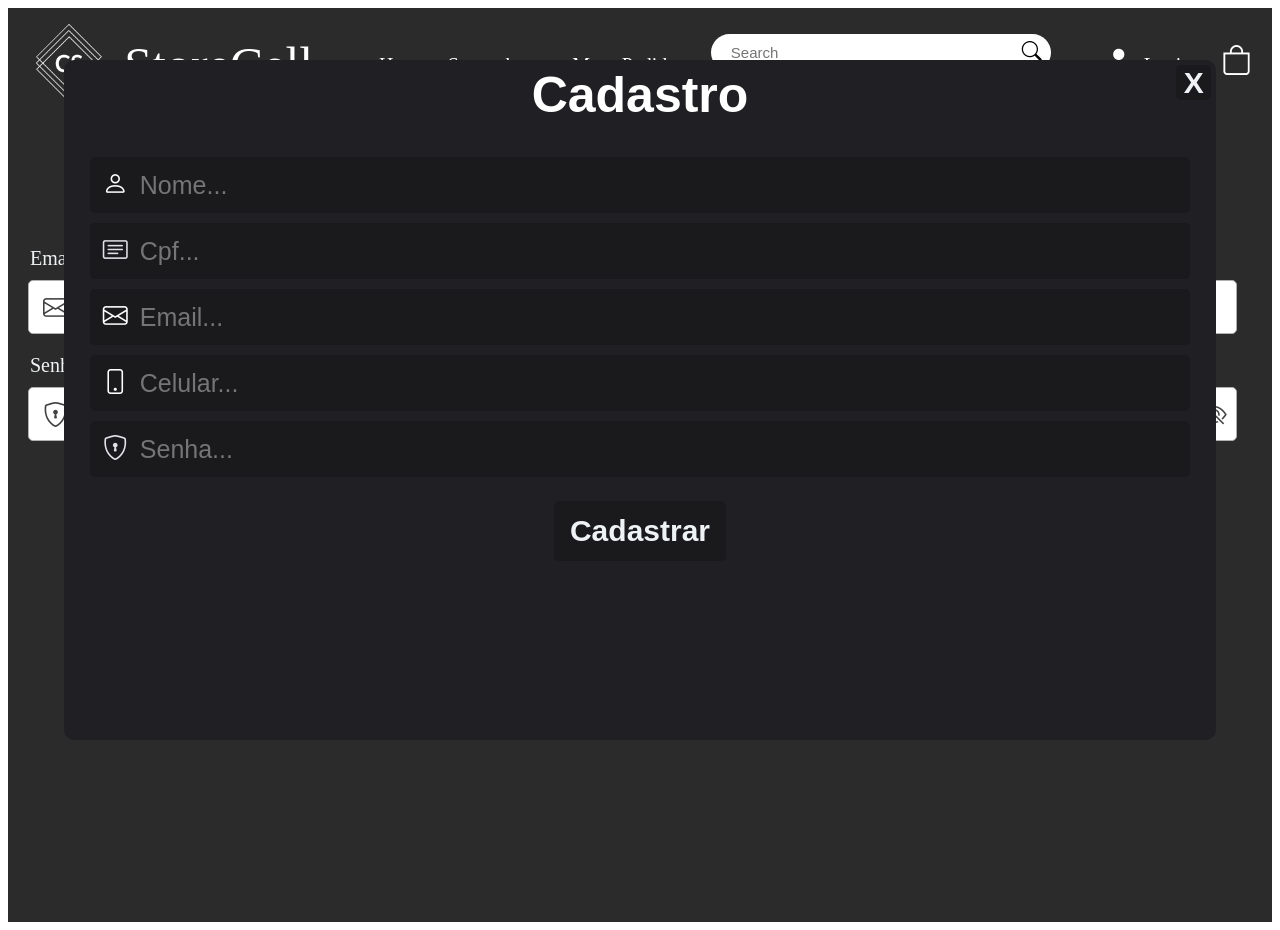
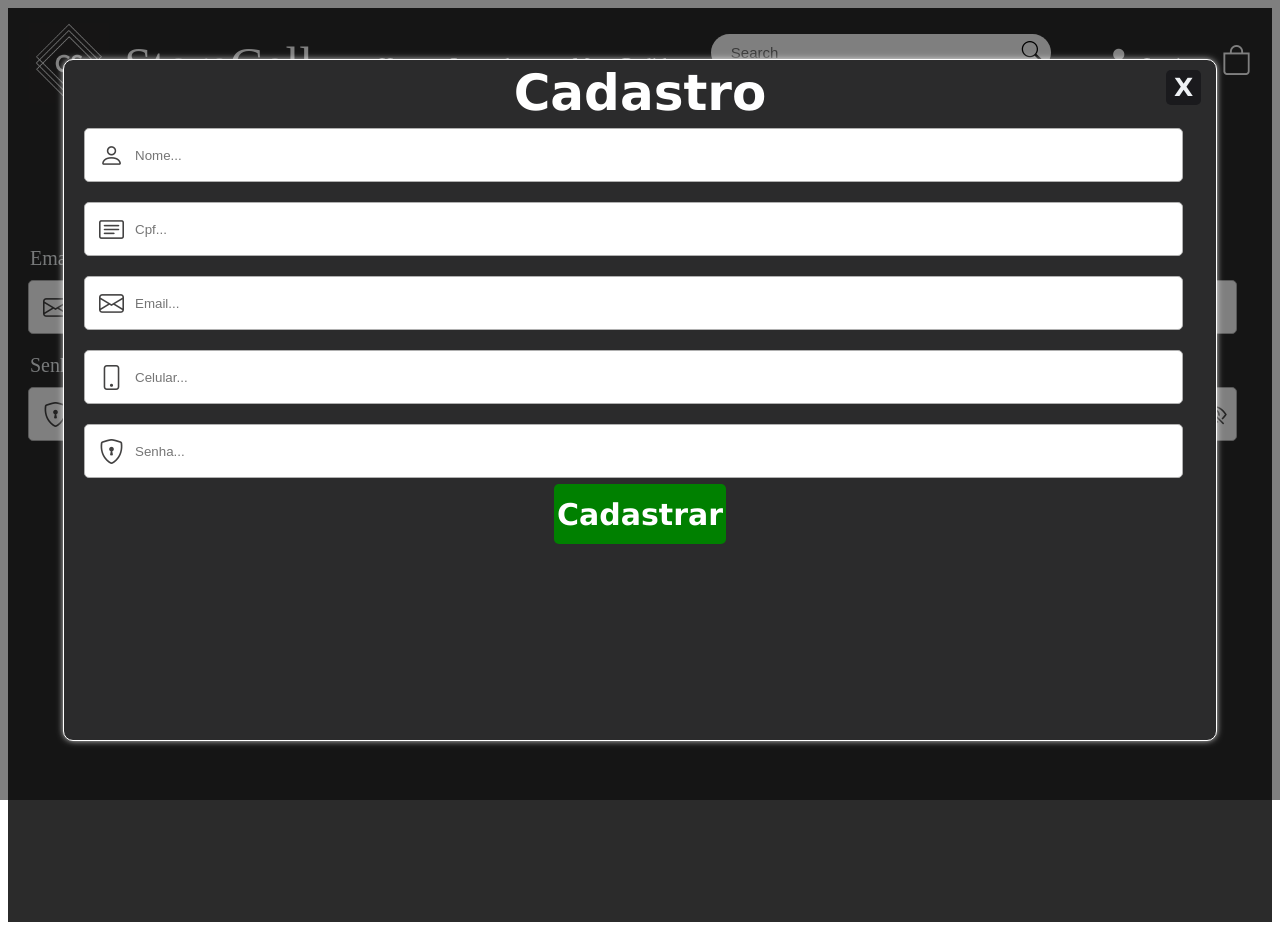
Before and after one commit to Escanor-7/Store-Cell, a React (Create React App) app in the folder store-cell/: page / in a window 1280 px wide. Both pictures are taken after a click on the element "Cadastra-se". Built offline with nearby package versions, Linux system fonts and the light colour scheme.

Commit message:
login and registration

```diff
--- a/store-cell/src/pages/Login/Login.styles.js
+++ b/store-cell/src/pages/Login/Login.styles.js
@@ -32,7 +32,7 @@ export const ButtonContainer = styled.div`
 
     h4{
         margin-top: 50px;
-        font-family: Arial, Helvetica, sans-serif;
+        font-family: Lucida sans;
         font-size: 17px;
         bottom:60px;
         color: white;
@@ -73,7 +73,7 @@ export const ButtonCadastrar = styled.div`
         align-items: center;
         justify-content: center;
         font-size: 30px;
-        font-family: Arial, Helvetica, sans-serif;
+        font-family:Lucida sans;
         width: 25%;
         height: 60px;
         background-color: green;
--- a/store-cell/src/pages/Register/Register.styles.js
+++ b/store-cell/src/pages/Register/Register.styles.js
@@ -8,7 +8,7 @@ export const Container = styled.div`
     display: flex;
     position: fixed;
     right: 10px;
-    background-color: transparent;
+    background-color: #00000080;
     top: 0px;
     left: 0px
 `;
@@ -17,172 +17,73 @@ export const Popup = styled.div`
     height: 85%;
     position: relative;
     bottom: 100px;
-    background-color: #202024;
+    background-color: #2b2b2c;
     top: auto;
     bottom: auto;
     border-radius: 10px;
+    border: 1px solid white;
+    box-shadow: 0 0 7px -1px white;
 
 
     h1{
-        font-family: Arial, Helvetica, sans-serif;
+        font-family: Lucida sans;
         font-size: 50px;
         color: white;
         position: relative;
-        bottom: 10%;
+        bottom: 11%;
     }
 `;
 export const Cadastro = styled.div`
     width: 100%;
     position: relative;
-    bottom: 10%;
+    bottom: 15%;
 `;
+export const InputContainer = styled.div`
+    display: flex;
+    flex-direction: column;
+    align-items: flex-start;
+    flex-wrap: wrap;
+    margin-bottom: 10px;
 
-export const InputNome = styled.div`
-    width: 95%;
-    margin-bottom: 10px;
-    display: flex;
-    align-items: center;
-    color: gray;
-    background-color:#1a1a1d;
-    border-radius: 5px;
-    padding: 3px;
-    height: 50px;
-    margin-left: auto;
-    margin-right: auto;
-
-    i{
-        font-size: 25px;
-        margin-left: 10px;
-        color: white;
-    }
-    input{
-        font-size: 25px;
-        background: transparent;
-        width: 100%;
-        outline-width: 0;
-        color: #e1e1e6;
-        border: none;
-        margin-left: 10px;
-        margin-right: 10px;
+    label {
+        font-size: 20px;
+        color: #eff3f5;
+        margin: 0px 0px 10px 22px;
     }
 
-`;
-export const InputCpf = styled.div`
-    width: 95%;
-    margin-bottom: 10px;
-    display: flex;
-    align-items: center;
-    color: gray;
-    background-color:#1a1a1d;
-    border-radius: 5px;
-    padding: 3px;
-    height: 50px;
-    margin-left: auto;
-    margin-right: auto;
+    div {
+        display: flex;
+        width: 98%;
 
-    i{
-        font-size: 25px;
-        margin-left: 10px;
-        color: #e1e1e6;
-    }
-    input{
-        font-size: 25px;
-        background: transparent;
-        width: 100%;
-        outline-width: 0;
-        color: #e1e1e6;
-        border: none;
-        margin-left: 10px;
-        margin-right: 10px;
-    }
-`;
+        i{
+            position: relative;
+            width: 0px;
+            top: 15px;
+            left: 25px;
+            font-size: 25px;
+            margin-left: 10px;
+            color: #434242;
+        }
 
-export const InputEmail = styled.div`
-    width: 95%;
-    margin-bottom: 10px;
-    display: flex;
-    align-items: center;
-    color: gray;
-    background-color:#1a1a1d;
-    border-radius: 5px;
-    padding: 3px;
-    height: 50px;
-    margin-left: auto;
-    margin-right: auto;
+        input{
+            color: #434242;
+            margin-left: 10px;
+            margin-right: 10px;
+            width: 100%;
+            margin-bottom: 10px;
+            display: flex;
+            align-items: center;
+            background-color: white;
+            border-radius: 5px;
+            height: 50px;
+            border: 1px solid #b0b0b0;
+            padding-left: 50px;
 
-    i{
-        font-size: 25px;
-        margin-left: 10px;
-        color: white;
-    }
-    input{
-        font-size: 25px;
-        background: transparent;
-        width: 100%;
-        outline-width: 0;
-        color: #e1e1e6;
-        border: none;
-        margin-left: 10px;
-        margin-right: 10px;
-    }
-
-`;
-export const InputPassword = styled.div`
-    width: 95%;
-    margin-bottom: 10px;
-    display: flex;
-    align-items: center;
-    color: gray;
-    background-color:#1a1a1d;
-    border-radius: 5px;
-    padding: 3px;
-    height: 50px;
-    margin-left: auto;
-    margin-right: auto;
-
-    i{
-        font-size: 25px;
-        margin-left: 10px;
-        color: #e1e1e6;
-    }
-    input{
-        font-size: 25px;
-        background: transparent;
-        width: 100%;
-        outline-width: 0;
-        color: #e1e1e6;
-        border: none;
-        margin-left: 10px;
-        margin-right: 10px;
-    }
-`;
-export const InputCell = styled.div`
-    width: 95%;
-    margin-bottom: 10px;
-    display: flex;
-    align-items: center;
-    color: gray;
-    background-color:#1a1a1d;
-    border-radius: 5px;
-    padding: 3px;
-    height: 50px;
-    margin-left: auto;
-    margin-right: auto;
-
-    i{
-        font-size: 25px;
-        margin-left: 10px;
-        color: white;
-    }
-    input{
-        font-size: 25px;
-        background: transparent;
-        width: 100%;
-        outline-width: 0;
-        color: #e1e1e6;
-        border: none;
-        margin-left: 10px;
-        margin-right: 10px;
+            :hover{
+                border: 1px solid #006272;
+                box-shadow: 0 0 7px -1px #006272;
+            }
+        }
     }
 
 `;
@@ -192,23 +93,23 @@ export const ButtonCadastrar = styled.button`
         align-items: center;
         justify-content: center;
         font-size: 30px;
-        font-family: Arial, Helvetica, sans-serif;
+        font-family: Lucida sans;
         width: 15%;
         height: 60px;
-        background-color: #1a1a1d;
-        color: #eff2f5;
+        background-color: green;
+        color: white;
         font-weight: 700;
         border-radius: 5px;
         border: none;
         margin-inline: auto;
         position: relative;
-        bottom: 8%;
+        bottom: 17%;
 
         outline-width: 0;
 
         :hover{
-            background-color: #121214;
-            color: #eff3f5;
+            border: 1px solid white;
+            box-shadow: 0 0 7px -1px white;
             cursor: pointer;
         }
 `;
@@ -216,24 +117,22 @@ export const ButtonX = styled.button`
         display: flex;
         align-items: center;
         justify-content: center;
-        font-size: 30px;
-        font-family: Arial, Helvetica, sans-serif;
+        font-size: 25px;
+        font-family: Lucida sans;
         width: 3%;
         height: 35px;
         background-color: #1a1a1d;
         color: #eff2f5;
         font-weight: 700;
         border-radius: 5px;
-        margin-top: 5px;
+        margin-top: 10px;
         border: none;
         margin-left: auto;
-        margin-right: 5px;
-
-        outline-width: 0;
+        margin-right: 15px;
 
         :hover{
-            background-color: #121214;
-            color: #eff3f5;
+            border: 1px solid white;
+            box-shadow: 0 0 7px -1px white;
             cursor: pointer;
         }
 `;
--- a/store-cell/src/pages/Register/index.jsx
+++ b/store-cell/src/pages/Register/index.jsx
@@ -15,45 +15,56 @@ const Register = ({ setClosePopup }) => {
                 <h1>Cadastro</h1>
 
                 <S.Cadastro>
-                    <S.InputNome>
+                    <S.InputContainer>
+                        <div>
                             <i class="bi bi-person"></i>
                             <input
                                 type="text"
                                 placeholder="Nome..." />
-                    </S.InputNome>
-
-                    <S.InputCpf>
+                        </div>
+                    </S.InputContainer>
+                    <S.InputContainer>
+                        <div>
                             <i class="bi bi-card-text"></i>
                             <input
                                 type="text"
                                 placeholder="Cpf..." />
-                    </S.InputCpf>
+                        </div>
+                    </S.InputContainer>
 
-                    <S.InputEmail>
+                    <S.InputContainer>
+                        <div>
                             <i class="bi bi-envelope"></i>
                             <input
                                 type="text"
                                 placeholder="Email..." />
-                    </S.InputEmail>
+                        </div>
+                    </S.InputContainer>
 
-                    <S.InputCell>
+                    <S.InputContainer>
+                        <div>
                             <i class="bi bi-phone"></i>
                             <input
                                 type="text"
                                 placeholder="Celular..." />
-                    </S.InputCell>
+                        </div>
+                    </S.InputContainer>
 
-                    <S.InputPassword>
+                    <S.InputContainer>
+                        <div>
                             <i class="bi bi-shield-lock"></i>
                             <input
                                 type="text"
                                 placeholder="Senha..." />
-                    </S.InputPassword>
+                        </div>
+                    </S.InputContainer>
                 </S.Cadastro>
+
 
                     <S.ButtonCadastrar type="submit">
                         Cadastrar
                     </S.ButtonCadastrar>
+
             </S.Popup>
         </S.Container>
     )
```
Lines whose indentation alone changed are shown as unchanged.
